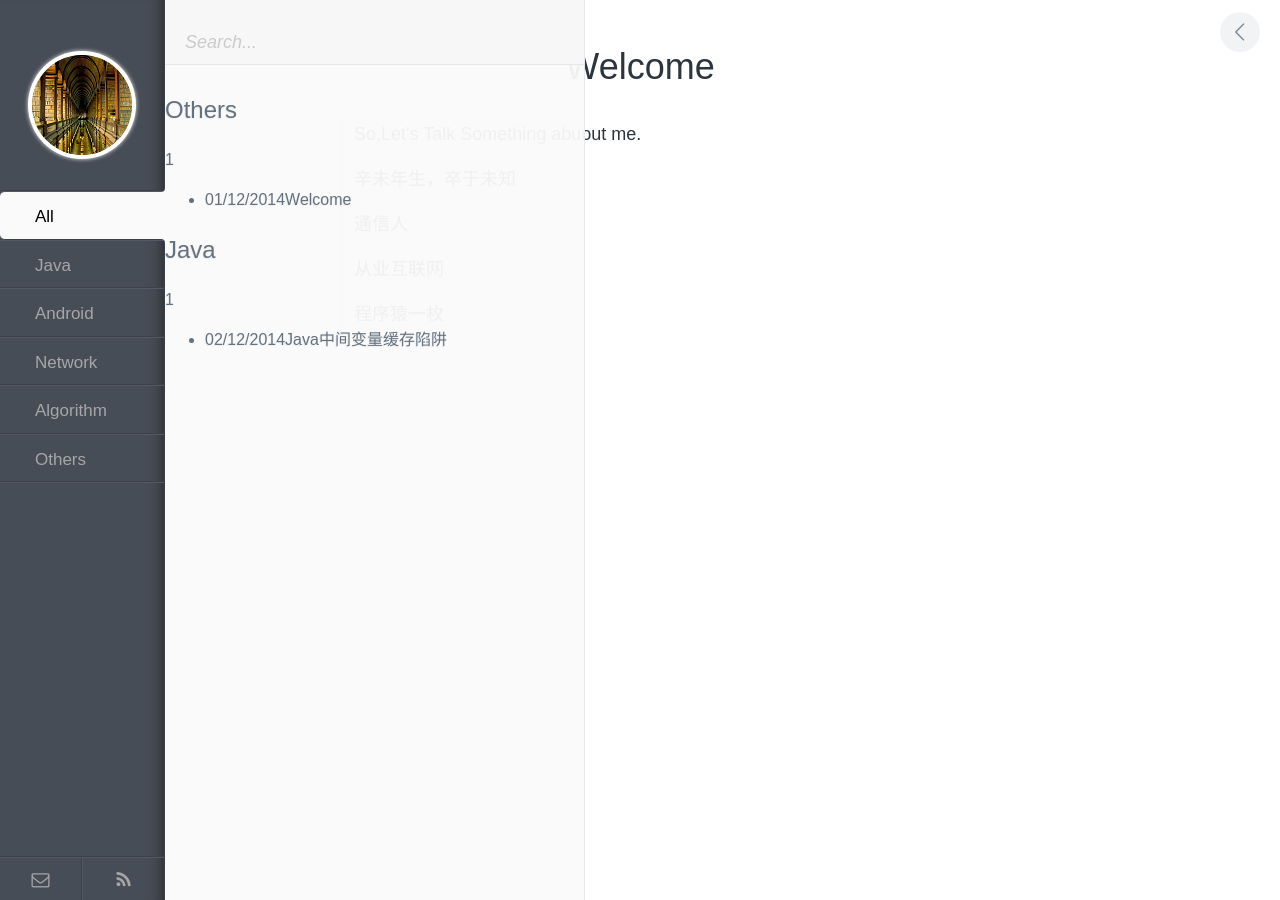
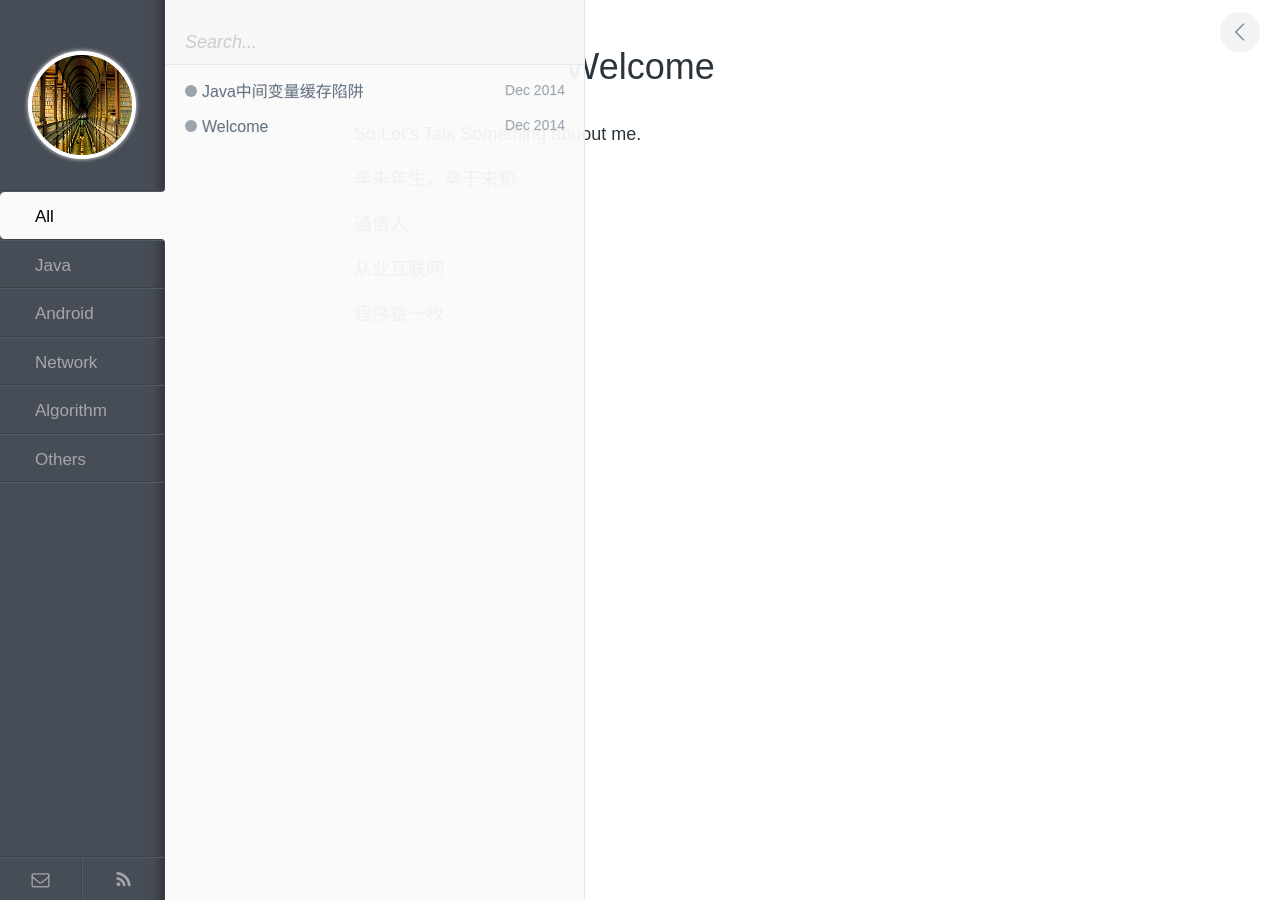
Before and after one commit to enlipan/enlipan.github.io, a Jekyll site: the page built from index.html, in a window 1280 px wide. Built offline with Jekyll 4.4.1, drawn with Linux system fonts in a browser that asks for light colours.

Commit message:
Update index.html

```diff
--- a/_layouts/index.html
+++ b/_layouts/index.html
@@ -51,15 +51,9 @@
  	</form>
 
         <nav id="pl__container">
-{% for category in site.categories %}
-<h2>{{ category | first }}</h2>
-</span>{{ category | last | size }}</span>
-<ul class="arc-list">
-    {% for post in category.last %}
-        <li>{{ post.date | date:"%d/%m/%Y"}}<a href="{{ post.url }}">{{ post.title }}</a></li>
-    {% endfor %}
-</ul>
-{% endfor %}
+        {% for post in site.posts %}
+          <a class="{{ post.categories }} pl__all" href="{{ post.url }}"><span class="pl__circle"></span><span class="pl__title">{{ post.title }}</span><span class="pl__date">{{ post.date | date: "%b %Y" }}</span></a>
+        {% endfor %}
         </nav>
       </div> <!-- end #posts-list -->
     </aside> <!-- end #sidebar -->
```
